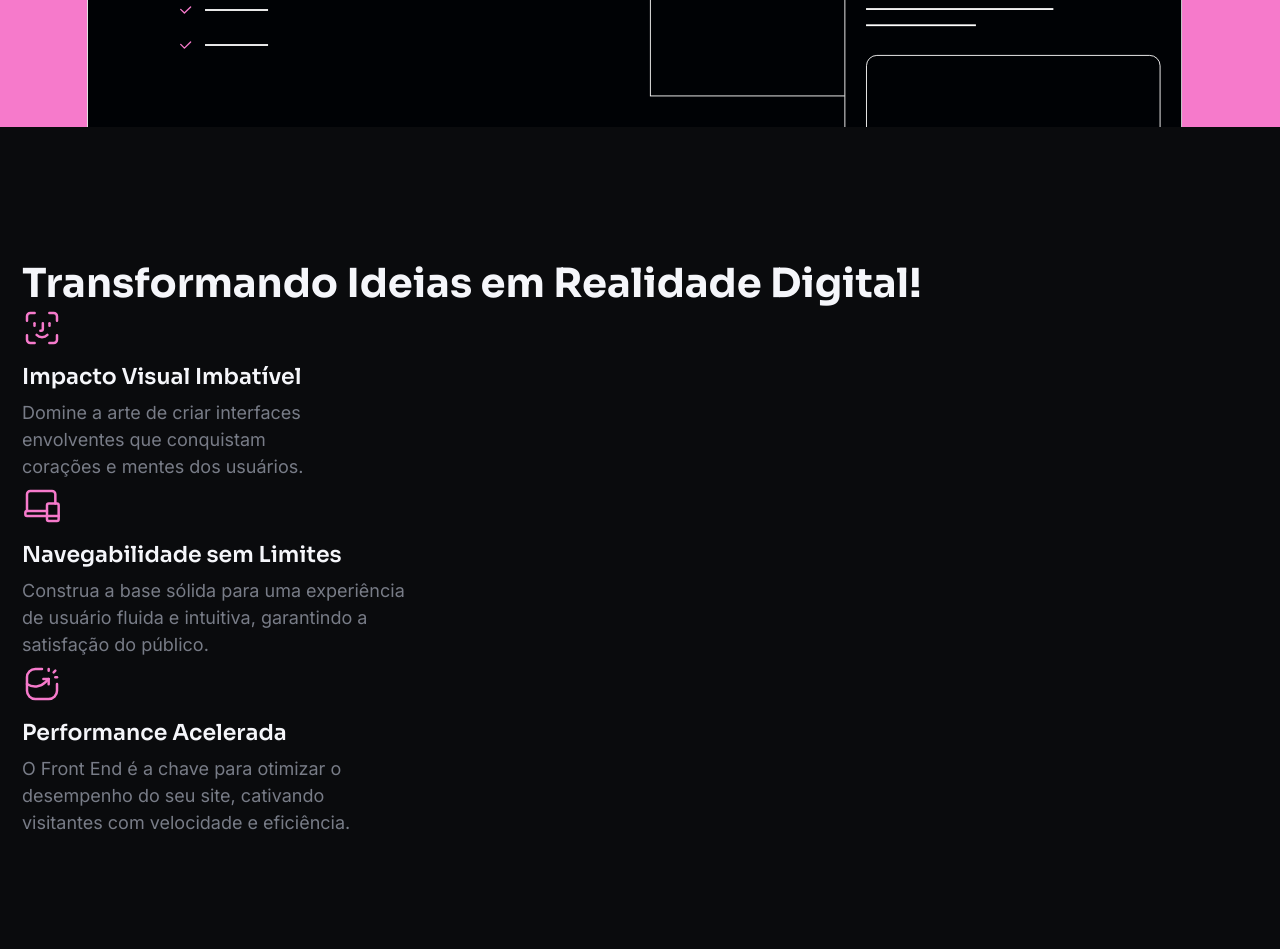
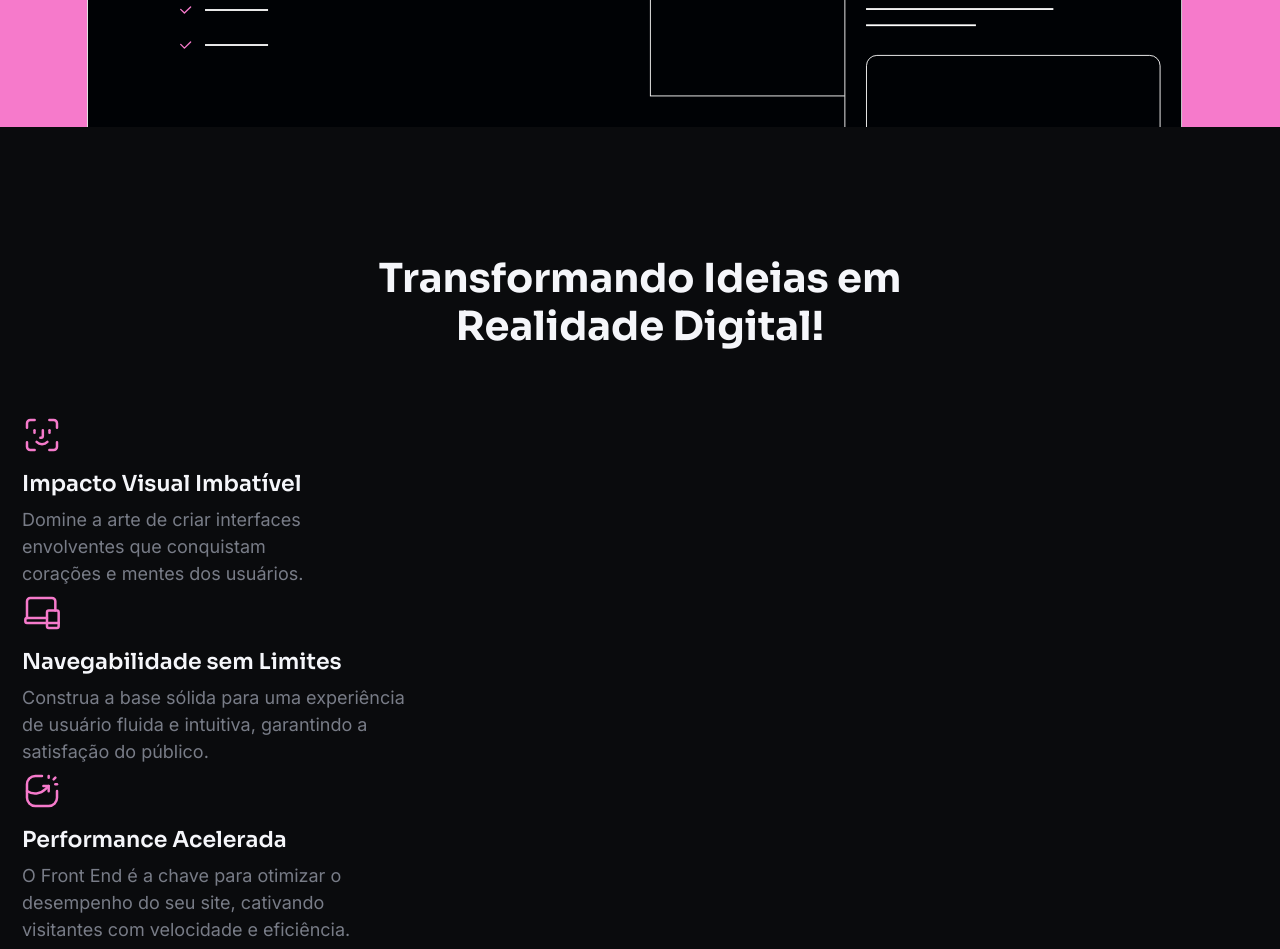
Before and after one commit to abf21rogerio/structboost-codeboost, a plain HTML site: page index.html in a window 1280 px wide. Shown: the part 1000-1949 px from the top of the page. Before the commit the page ends 1842 px from the top, so only its background shows below. Drawn offline with Linux system fonts and the light colour scheme; a web font is replaced by a local one.

Commit message:
Update main.css

```diff
--- a/css/main.css
+++ b/css/main.css
@@ -100,13 +100,18 @@ bottom: 1.7rem;
 }
 
 .s-digital {
-    position: relative;
-    width: 100%;
-    padding-top: 13.3rem;
-    display: flex;
-    align-items: center;
-    overflow: hidden; /*isso faz cortar tudo que ficar de fora da div */
+
 }
 .item-digital .container {
     display: flex;
 }
+.s-digital {
+    padding-top: 12.8rem;
+}
+
+.s-digital h3 {
+    text-align: center;
+    max-width: 53.5rem;
+    margin: 0 auto;
+    margin-bottom: 6.4rem;
+}
```
